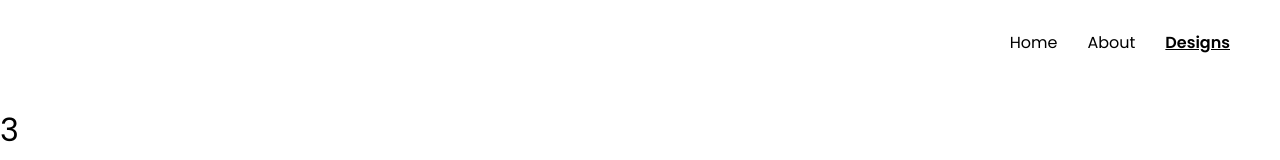
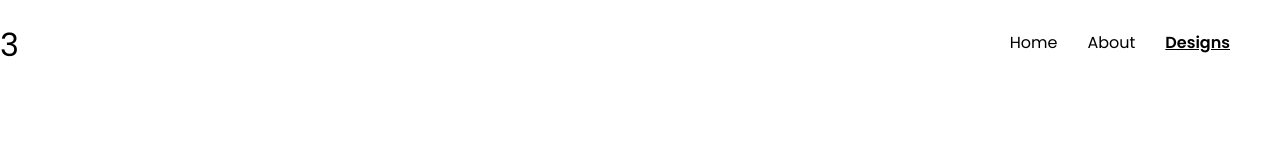
Before and after one commit to marianadine/madebyfei, a React (Create React App) app: page /designs in a window 1280 px wide. Shown: the top 160 px of the page. Built offline with nearby package versions, Linux system fonts and the light colour scheme.

Commit message:
floating navbar on all pages

```diff
--- a/src/styles/NavBar.css
+++ b/src/styles/NavBar.css
@@ -1,8 +1,13 @@
 .navbar {
+    position: fixed;
+    top: 0;
+    left: 0;
+    right: 0;
     padding: 30px 50px;
     display: flex;
     justify-content: flex-end;
     align-items: center;
+    z-index: 1000;
 }
 
 .navbar-links {
```
